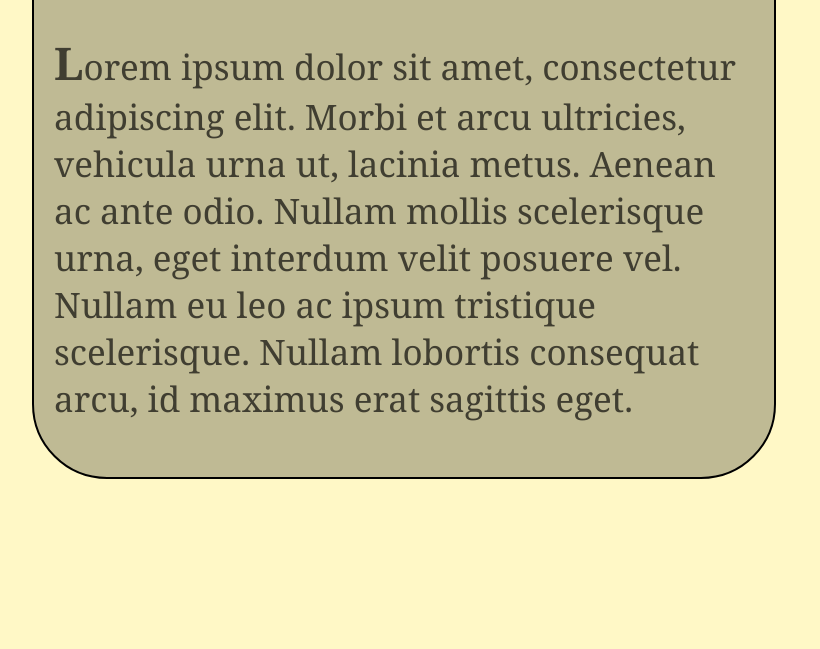
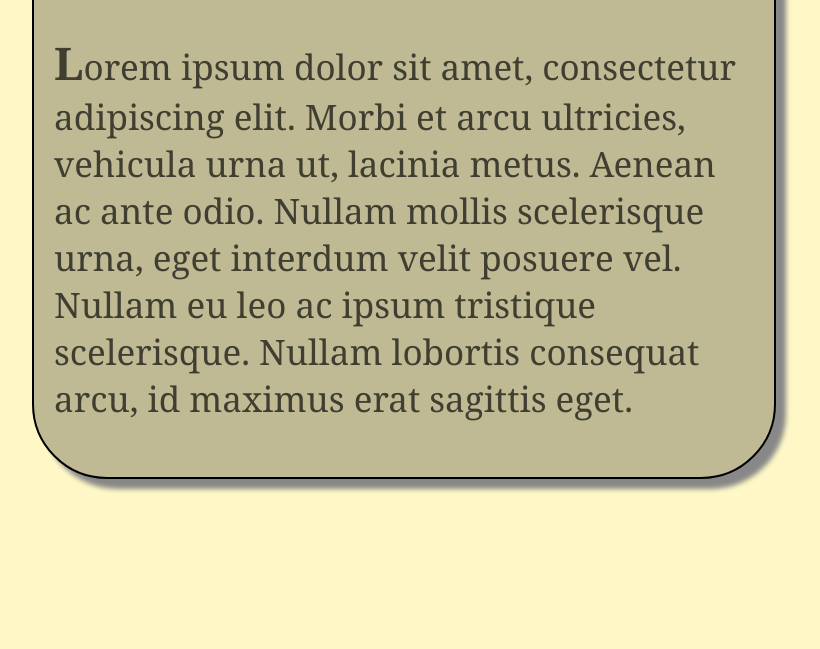
Before and after one commit to michaeldepeauwilson/mysite, a plain HTML site: page week3/index.html in a window 1280 px wide. Shown: the part 151-800 px from the top of the page, without its empty margins (236-1056 px from the left). Drawn offline with Linux system fonts and the light colour scheme.

Commit message:
added shadow

```diff
--- a/CSS/stylesheet.css
+++ b/CSS/stylesheet.css
@@ -39,4 +39,5 @@ hr{
 	margin:50px auto 0 auto;
 	padding:20px;
 	border-radius:75px;
+	box-shadow: 10px 10px 5px #888888;
 }
```
